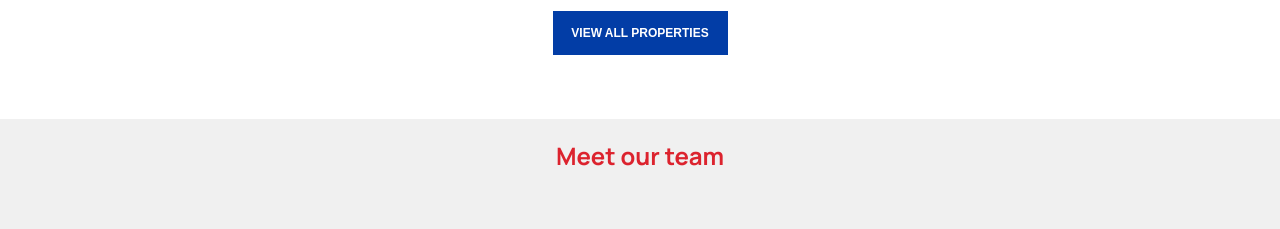
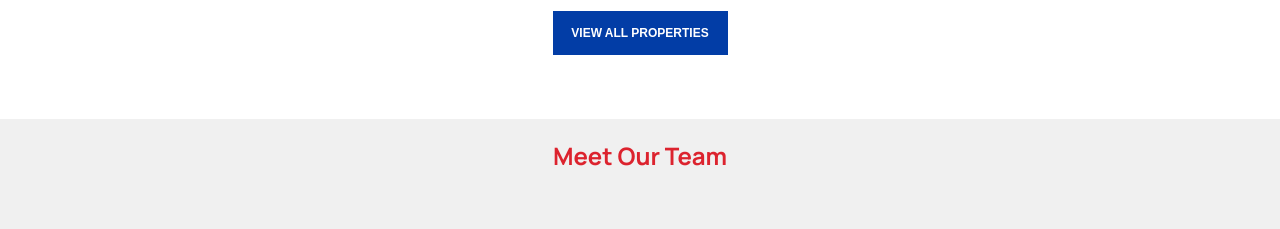
Before and after one commit to V-VikramRaja/Remax_Rise_Pre, a React (Create React App) app: page / in a window 1280 px wide. Shown: the part 1820-2049 px from the top of the page. Built offline with nearby package versions, Linux system fonts and the light colour scheme.

Commit message:
removed typo

```diff
--- a/src/components/Pages/Home/Home.js
+++ b/src/components/Pages/Home/Home.js
@@ -164,7 +164,7 @@ const Home = () => {
         </div>
       </section>
       <section className="mot-section">
-        <h2>Meet our team</h2>
+        <h2>Meet Our Team</h2>
         <div className="mot-div">
           <div className="mot-div-1">
             <img src={client1} alt="team member" className="mot-div-img"></img>
```
Also changed, not shown: 7 other files (tests, documents, lock files or other folders).
